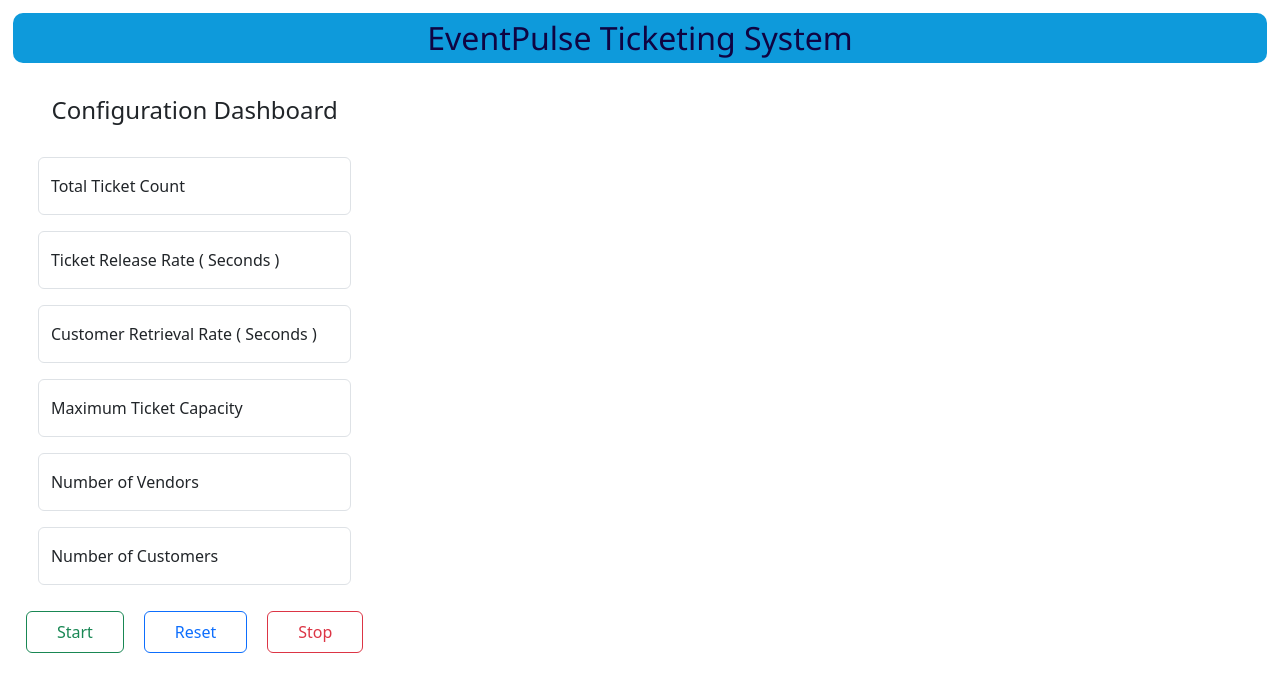
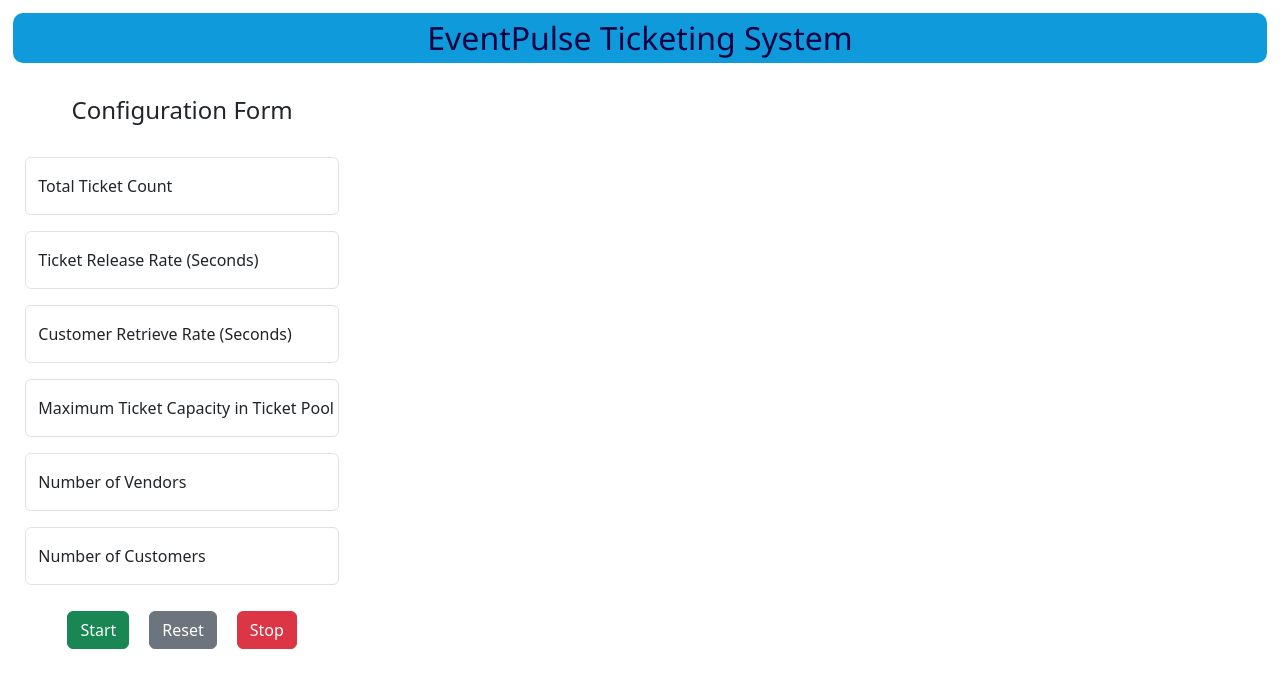
Before and after one commit to daneezza/real-time-ticketing-system, a React (Create React App) app in the folder frontend/: page / in a window 1280 px wide. Shown: the top 692 px of the page. Built offline with nearby package versions, Linux system fonts and the light colour scheme; no server answers.

Commit message:
Modified Configuration Form
- Errors checked.
- Modified according to backend code.
- Forms styled with bootstrap.

```diff
--- a/frontend/src/SystemConfigurationForm.js
+++ b/frontend/src/SystemConfigurationForm.js
@@ -1,81 +1,125 @@
-import { useState } from "react";
+import React, { useState } from "react";
+import "../src/App.css";
 
-function SystemConfigurationForm() {
-    const [ configFormData, setConfigFormData] = useState({
+function SystemConfigurationForm({ resetgraph }) {
+  const [formData, setFormData] = useState({
     totalTicketCount: "",
-        rateOfTicketReleasing: "",
-        rateOfCustomerRetrieval: "",
-        maximumTicketCapacity: "",
-        numOfVendors: "",
-        numOfCustomer: "",
+    ticketReleaseRate: "",
+    customerRetrieveRate: "",
+    maxTicketCapacity: "",
+    numberOfVendors: "",
+    numberOfCustomers: "",
   });
 
-    // Handler for input changes in form fields
+  const [error, setError] = useState("");
+
   const handleInputChange = (e) => {
     const { name, value } = e.target;
-        // Spread the previous data and update the specific field dynamically
-        setConfigFormData((previousData) => ({
-            ...previousData,
+    setFormData((prevData) => ({
+      ...prevData,
       [name]: value,
     }));
   };
 
-    // Handler to reset all form fields to empty strings
   const handleReset = () => {
-        setConfigFormData({
+    setFormData({
       totalTicketCount: "",
-            rateOfTicketReleasing: "",
-            rateOfCustomerRetrieval: "",
-            maximumTicketCapacity: "",
-            numOfVendors: "",
-            numOfCustomer: "",
+      ticketReleaseRate: "",
+      customerRetrieveRate: "",
+      maxTicketCapacity: "",
+      numberOfVendors: "",
+      numberOfCustomers: "",
+    });
+    setError("");
+  };
+
+  const validateForm = () => {
+    const {
+      totalTicketCount,
+      ticketReleaseRate,
+      customerRetrieveRate,
+      maxTicketCapacity,
+      numberOfVendors,
+      numberOfCustomers,
+    } = formData;
+
+    if (
+      !totalTicketCount ||
+      !ticketReleaseRate ||
+      !customerRetrieveRate ||
+      !maxTicketCapacity ||
+      !numberOfVendors ||
+      !numberOfCustomers
+    ) {
+      setError("All fields are required.");
+      return false;
+    }
+
+    if (
+      totalTicketCount <= 0 ||
+      ticketReleaseRate <= 0 ||
+      customerRetrieveRate <= 0 ||
+      maxTicketCapacity <= 0 ||
+      numberOfVendors <= 0 ||
+      numberOfCustomers <= 0
+    ) {
+      setError("Values must be greater than 0.");
+      return false;
+    }
+
+    setError("");
+    return true;
+  };
+
+  const handleStart = () => {
+    if (!validateForm()) return;
+
+    const url =  `http://localhost:3000?totalTicketCount=${formData.totalTicketCount}&ticketReleaseRate=${formData.ticketReleaseRate}&customerRetrieveRate=${formData.customerRetrieveRate}&maxTicketCapacity=${formData.maxTicketCapacity}&numberOfVendors=${formData.numberOfVendors}&numberOfCustomers=${formData.numberOfCustomers}`
+        console.log("Fetch URL: ", url);
+        fetch(url)
+          .then((res) => res.text())
+          .then((text) => {
+            if (text === "System already running...") {
+              console.log(text);
+            } else {
+              resetgraph();
+            }
+          })
+          .catch((error) => {
+            console.error(error);
+            setError("Failed to start the system. Please try again.");
           });
   };
 
-    // Handler to start the simulation
-    const handleStart = () => {
-        // Send a fetch request to the local server with all configuration parameters
-        fetch(
-            `http://localhost:3000?totalTicketCount=${configFormData.totalTicketCount}&ticketReleaseRate=${configFormData.rateOfTicketReleasing}
-            &customerRetrieveRate=${configFormData.rateOfCustomerRetrieval}&maxTicketCapacity=${configFormData.maximumTicketCapacity}
-            &numberOfVendors=${configFormData.numOfVendors}&numberOfCustomers=${configFormData.numOfCustomer}`
-        )
-            .then((res) => res.text())
-            .then((text) => {
-                if (text === "System currently executing...") {
-                    console.log(text);
-                } else {
-                    // If not running, reset the graph and log the response
-                    // ------------ add reset graph function after implemented to show reset graph after restart system again.
-                    console.log(text);
-                }
-            })
-            .catch((error) => console.log(error));
-    };
-
-    // Handler to stop the simulation
   const handleStop = () => {
-        fetch("https://localhost:3000/stop")
+    fetch("http://localhost:3000/stop")
       .then((res) => res.text())
       .then((text) => console.log(text))
-            .catch((error) => console.log(error))
+      .catch((error) => {
+        console.error(error);
+        setError("Failed to stop the system. Please try again.");
+      });
   };
 
   return (
-        <div style={{width: "25%", margin: "2%"}}>
+    <div className="config-form" style={{ width: "25%", marginLeft: "1%", marginRight: "1%", marginTop: "2%" }}>
       <center>
-                <h4>Configuration Dashboard</h4>
+        <h4>Configuration Form</h4>
       </center>
       <br/>
-
+      {error && (
+        <div style={{ color: "red", marginBottom: "10px" }}>
+          {error}
+        </div>
+      )}
       <div className="form-floating mb-3">
         <input
           type="number"
           className="form-control"
           name="totalTicketCount"
-                    value={configFormData.totalTicketCount}
+          value={formData.totalTicketCount}
           onChange={handleInputChange}
-                    placeholder="Total Tickets Count"
+          placeholder="Total Ticket Count"
           min={1}
         />
         <label htmlFor="floatingInput">Total Ticket Count</label>
@@ -85,94 +129,96 @@ function SystemConfigurationForm() {
         <input
           type="number"
           className="form-control"
-                    name="rateOfTicketReleasing"
-                    value={configFormData.rateOfTicketReleasing}
+          name="ticketReleaseRate"
+          value={formData.ticketReleaseRate}
           onChange={handleInputChange}
-                    placeholder="Ticket Rele Rate ( Seconds )"
+          placeholder="Ticket Release Rate (Seconds)"
           min={1}
         />
-                <label htmlFor="floatingInput">Ticket Release Rate ( Seconds )</label>
+        <label htmlFor="floatingPassword">Ticket Release Rate (Seconds)</label>
       </div>
 
       <div className="form-floating mb-3">
         <input
           type="number"
           className="form-control"
-                    name="rateOfCustomerRetrieval"
-                    value={configFormData.rateOfCustomerRetrieval}
+          name="customerRetrieveRate"
+          value={formData.customerRetrieveRate}
           onChange={handleInputChange}
-                    placeholder="Customer Retrieval Rate ( Seconds )"
+          placeholder="Customer Retrieve Rate (Seconds)"
           min={1}
         />
-                <label htmlFor="floatingInput">Customer Retrieval Rate ( Seconds )</label>
+        <label htmlFor="floatingPassword">
+          Customer Retrieve Rate (Seconds)
+        </label>
       </div>
 
       <div className="form-floating mb-3">
         <input
           type="number"
           className="form-control"
-                    name="maximumTicketCapacity"
-                    value={configFormData.maximumTicketCapacity}
+          name="maxTicketCapacity"
+          value={formData.maxTicketCapacity}
           onChange={handleInputChange}
           placeholder="Maximum Ticket Capacity"
           min={1}
         />
-                <label htmlFor="floatingInput">Maximum Ticket Capacity</label>
+        <label htmlFor="floatingPassword">
+          Maximum Ticket Capacity in Ticket Pool
+        </label>
       </div>
 
       <div className="form-floating mb-3">
         <input
           type="number"
           className="form-control"
-                    name="numOfVendors"
-                    value={configFormData.numOfVendors}
+          name="numberOfVendors"
+          value={formData.numberOfVendors}
           onChange={handleInputChange}
           placeholder="Number of Vendors"
           min={1}
         />
-                <label htmlFor="floatingInput">Number of Vendors</label>
+        <label htmlFor="floatingPassword">Number of Vendors</label>
       </div>
 
       <div className="form-floating mb-3">
         <input
           type="number"
           className="form-control"
-                    name="numOfCustomer"
-                    value={configFormData.numOfCustomer}
+          name="numberOfCustomers"
+          value={formData.numberOfCustomers}
           onChange={handleInputChange}
           placeholder="Number of Customers"
           min={1}
         />
-                <label htmlFor="floatingInput">Number of Customers</label>
+        <label htmlFor="floatingPassword">Number of Customers</label>
       </div>
 
       <div className="buttons">
         <button
           type="button"
-                className="btn btn-outline-success"
+          className="btn btn-success"
           onClick={handleStart}
         >
           Start
         </button>
         <button
           type="button"
-                className="btn btn-outline-primary"
+          className="btn btn-secondary"
           onClick={handleReset}
         >
           Reset
         </button>
         <button
           type="button"
-                className="btn btn-outline-danger"
+          className="btn btn-danger"
           onClick={handleStop}
         >
           Stop
         </button>
       </div>
-
     </div>
   );
-
 }
 
 export default SystemConfigurationForm;
```
Lines whose indentation alone changed are shown as unchanged.
